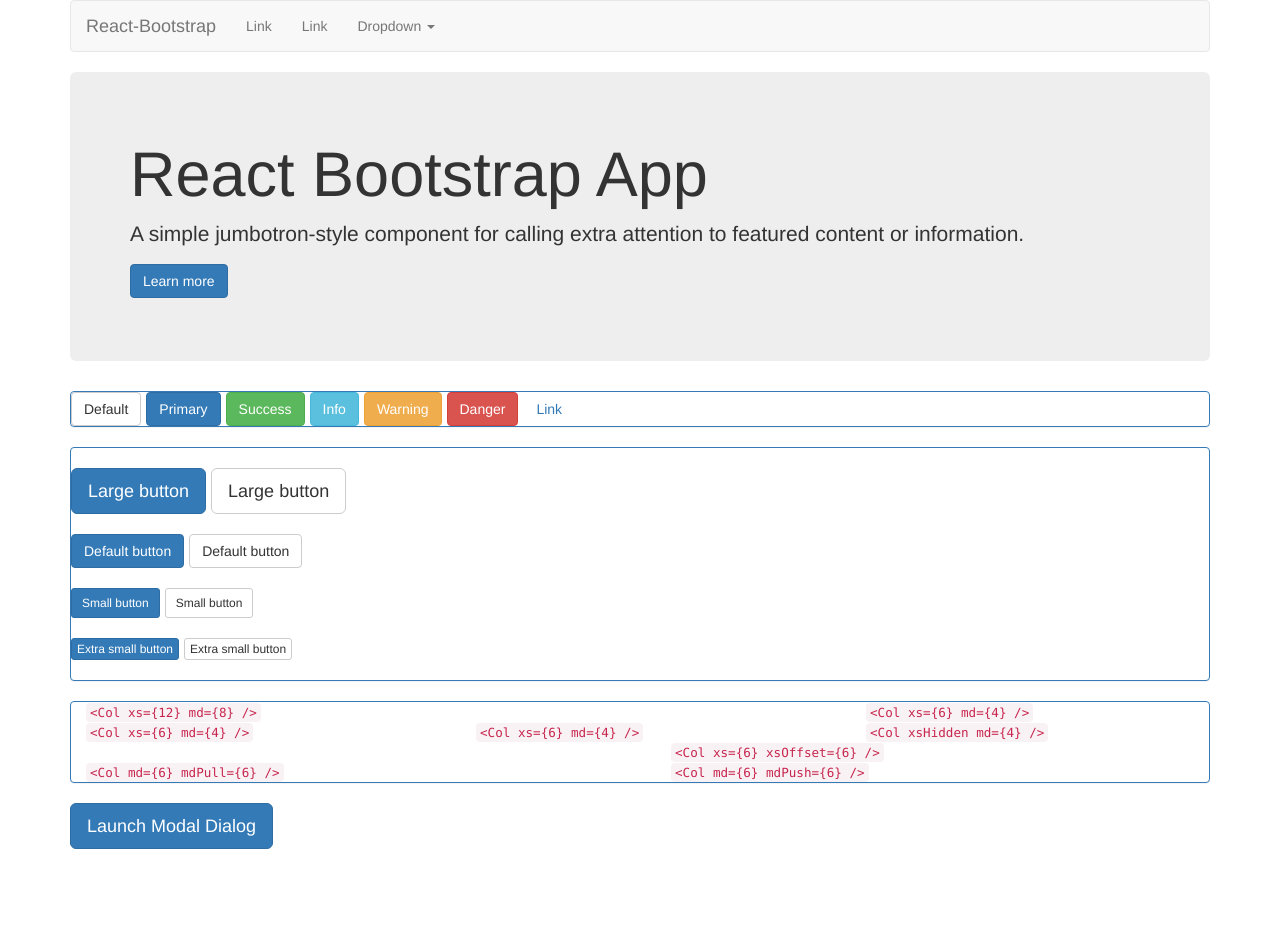
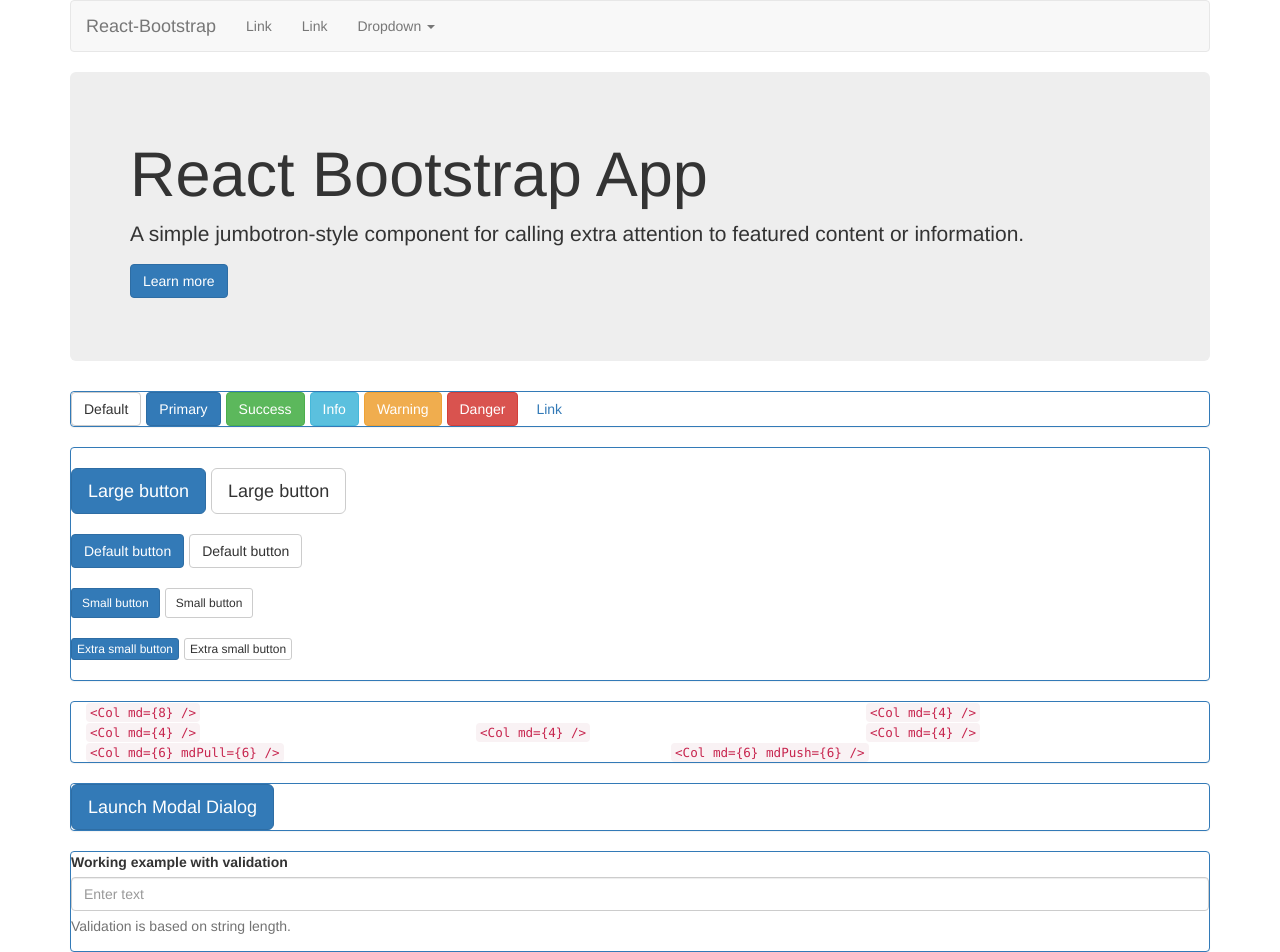
Before and after one commit to reashore/ReactBootstrapApp, a React (Create React App) app: page / in a window 1280 px wide. Shown: the top 952 px of the page. Before the commit the page ends 849 px from the top, so only its background shows below. Built offline with nearby package versions, Linux system fonts and the light colour scheme.

Commit message:
Added custom form

```diff
--- a/src/components/App.js
+++ b/src/components/App.js
@@ -6,6 +6,7 @@
 import CustomButtonBar from './CustomButtonBar';
 import CustomGrid from './CustomGrid';
 import CustomSizedButtons from './CustomSizedButtons';
+import CustomForm1 from './CustomForm1';
 
 // Does not yet work with Bootstrap 4.0.0-beta.2
 // npm install bootstrap@4.0.0-beta.2
@@ -47,7 +48,9 @@
           <CustomGrid />
         </Panel>
 
-        <Button bsStyle="primary" bsSize="large" onClick={this.open}>Launch Modal Dialog</Button>
+        <Panel header="Modal Dialog Demo" bsStyle="primary">
+          <Button bsStyle="primary" bsSize="large" onClick={this.open}>Launch Modal Dialog</Button>
+        </Panel>
 
         <Modal show={this.state.showModal} onHide={this.close}>
           <Modal.Header closeButton>
@@ -63,6 +66,11 @@
             <Button onClick={this.close}>Close</Button>
           </Modal.Footer>
         </Modal>
+
+        <Panel header="CustomForm Demo" bsStyle="primary">
+          <CustomForm1 />
+        </Panel>
+
       </div>
     );
   }
--- /dev/null
+++ b/src/components/CustomForm1.js
@@ -0,0 +1,48 @@
+
+import React, { Component } from 'react';
+import { Form, FormGroup, ControlLabel, FormControl, HelpBlock } from 'react-bootstrap';
+
+class CustomForm1 extends Component {
+  constructor(props) {
+    super(props);
+
+    this.state = {
+      value: ''
+    }
+
+    this.getValidationState = this.getValidationState.bind(this);
+    this.handleChange = this.handleChange.bind(this);
+  }
+
+  getValidationState() {
+    const length = this.state.value.length;
+
+    if (length > 10)
+      return 'success';
+    else if (length > 5)
+      return 'warning';
+    else if (length > 0)
+      return 'error';
+
+    return null;
+  }
+
+  handleChange(e) {
+    this.setState({ value: e.target.value });
+  }
+
+  render() {
+    return (
+      <Form>
+        <FormGroup controlId="formBasicText" validationState={this.getValidationState()}>
+          <ControlLabel>Working example with validation</ControlLabel>
+          <FormControl type="text" value={this.state.value} placeholder="Enter text" onChange={this.handleChange} />
+          <FormControl.Feedback />
+          <HelpBlock>Validation is based on string length.</HelpBlock>
+        </FormGroup>
+      </Form>
+    );
+  }
+};
+
+export default CustomForm1;
--- a/src/components/CustomGrid.js
+++ b/src/components/CustomGrid.js
@@ -5,16 +5,13 @@
 const CustomGrid = () =>
     <Grid>
         <Row>
-            <Col xs={12} md={8}><code>&lt;{'Col xs={12} md={8}'} /&gt;</code></Col>
-            <Col xs={6} md={4}><code>&lt;{'Col xs={6} md={4}'} /&gt;</code></Col>
+            <Col md={8}><code>&lt;{'Col md={8}'} /&gt;</code></Col>
+            <Col md={4}><code>&lt;{'Col md={4}'} /&gt;</code></Col>
         </Row>
         <Row>
-            <Col xs={6} md={4}><code>&lt;{'Col xs={6} md={4}'} /&gt;</code></Col>
-            <Col xs={6} md={4}><code>&lt;{'Col xs={6} md={4}'} /&gt;</code></Col>
-            <Col xsHidden md={4}><code>&lt;{'Col xsHidden md={4}'} /&gt;</code></Col>
-        </Row>
-        <Row>
-            <Col xs={6} xsOffset={6}><code>&lt;{'Col xs={6} xsOffset={6}'} /&gt;</code></Col>
+            <Col md={4}><code>&lt;{'Col md={4}'} /&gt;</code></Col>
+            <Col md={4}><code>&lt;{'Col md={4}'} /&gt;</code></Col>
+            <Col md={4}><code>&lt;{'Col md={4}'} /&gt;</code></Col>
         </Row>
         <Row>
             <Col md={6} mdPush={6}><code>&lt;{'Col md={6} mdPush={6}'} /&gt;</code></Col>
```
